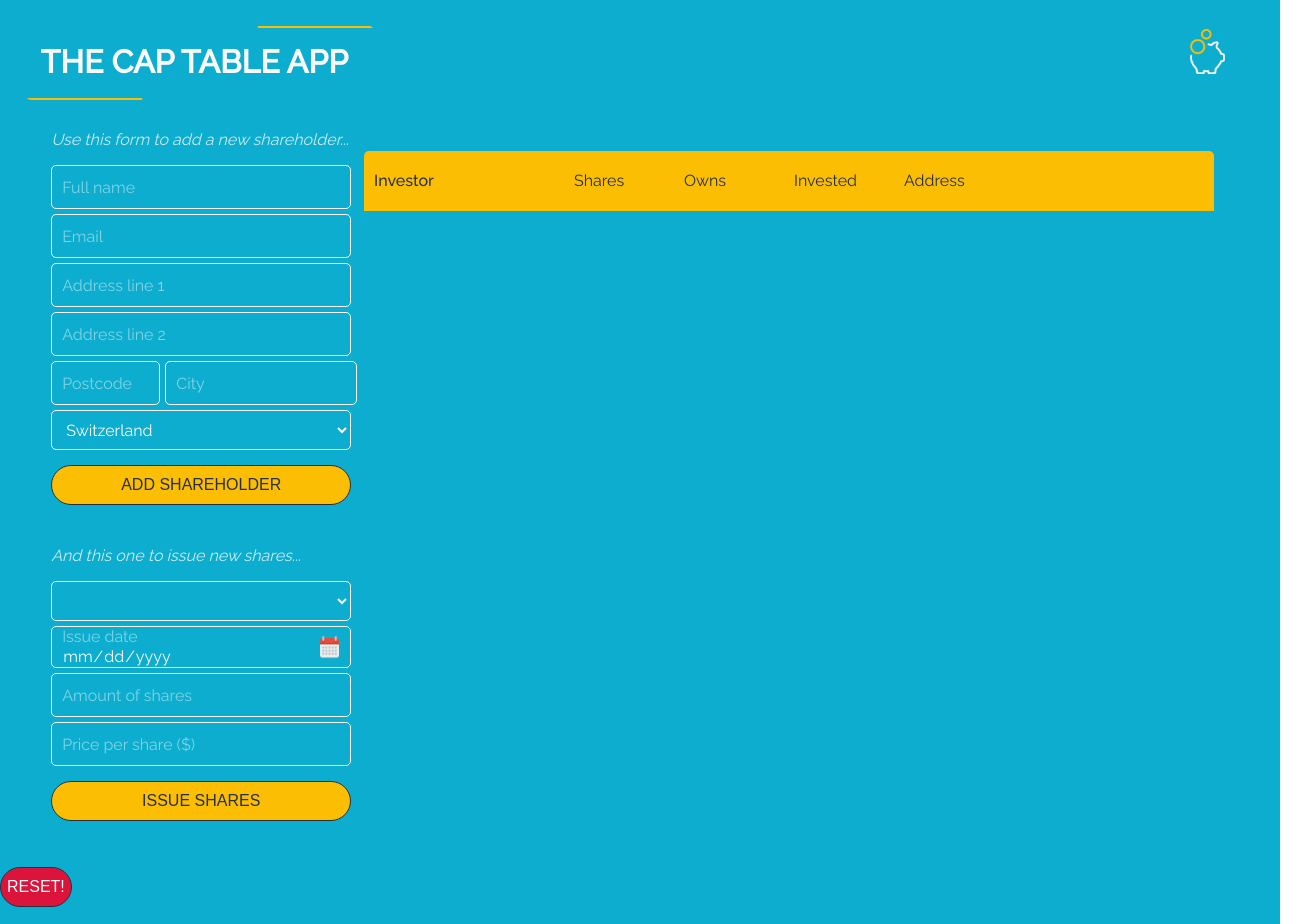
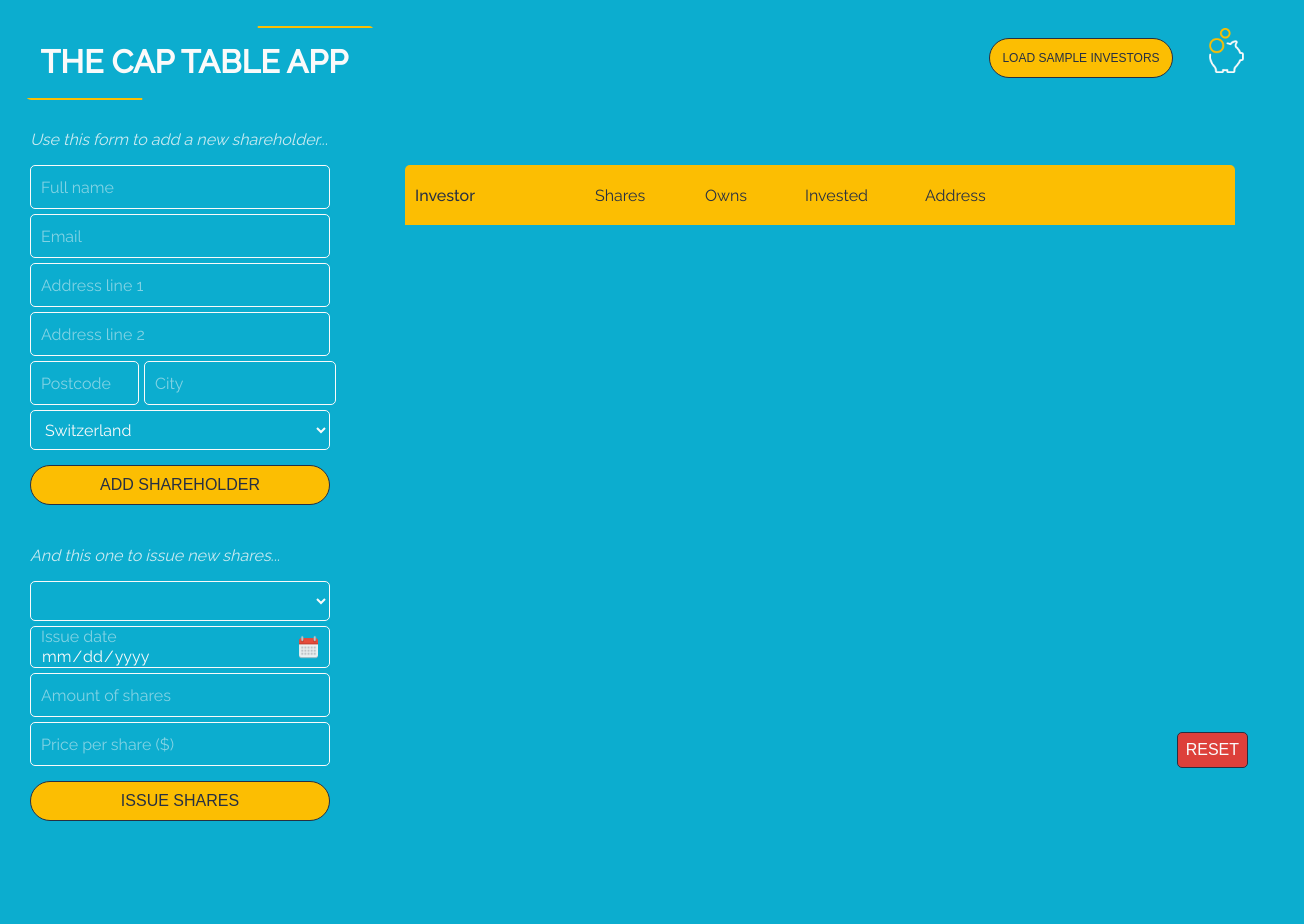
Before and after one commit to ovcOS/cap-table-react, a React (Create React App) app: page / in a window 1280 px wide. Shown: the top 924 px of the page, 1304 px wide, since content can reach past the window. After the commit the page ends 857 px from the top, so only its background shows below. Built offline with nearby package versions, Linux system fonts and the light colour scheme.

Commit message:
improve style, include samples

```diff
--- a/public/index.html
+++ b/public/index.html
@@ -3,8 +3,7 @@
   <head>
     <meta charset="utf-8" />
     <link rel="shortcut icon" href="%PUBLIC_URL%/favicon.ico" />
-    <link href="https://fonts.googleapis.com/css?family=Raleway:300,400,500" rel="stylesheet">
-    <meta
+    <link href="https://fonts.googleapis.com/css?family=Handlee|Raleway:400,500" rel="stylesheet">    <meta
       name="viewport"
       content="width=device-width, initial-scale=1, shrink-to-fit=no"
     />
--- a/src/components/App.jsx
+++ b/src/components/App.jsx
@@ -3,6 +3,7 @@ import AddShareholdersForm from './AddShareholdersForm'
 import IssueNewSharesForm from './IssueNewSharesForm';
 import CapTable from './CapTable';
 import Header from './Header';
+import samples from '../samples'
 
 class App extends React.Component {
   state = {
@@ -29,6 +30,12 @@ class App extends React.Component {
     this.setState({ shareholders });
   };
 
+  loadSamples = () => {
+    this.setState({ shareholders: samples.sampleInvestors })
+    setTimeout(500);
+    this.setState({ sharesIssues: samples.sampleIssues })
+  }
+
   issueNewShares = issue => {
     const sharesIssues = {...this.state.sharesIssues};
     sharesIssues[`issue${Date.now()}`] = issue;
@@ -45,7 +52,7 @@ class App extends React.Component {
   render() {
     return (
       <div className="background">
-      <Header />
+      <Header loadSamples={this.loadSamples} />
         <div className="menu">
           <div className="forms">
             <AddShareholdersForm addShareholder={this.addShareholder}/>
@@ -55,8 +62,7 @@ class App extends React.Component {
             <CapTable holderDetails={this.state.shareholders} issueDetails={this.state.sharesIssues} />
           </div>
         </div>
-        {}
-        <button className="button button-reset hover-shadow" onClick={this.startFromScratch}>RESET!</button>
+        <button className="button-reset hover-shadow" onClick={this.startFromScratch}>RESET</button>
       </div>
     );
   }
--- a/src/components/Header.jsx
+++ b/src/components/Header.jsx
@@ -1,7 +1,9 @@
 import React from 'react';
 import piggyBank from '../icons/piggyBank.png'
 
-const Header = () => (
+class Header extends React.Component {
+  render() {
+    return (
       <header className="app-header">
         <div className="header-box">
           <span></span>
@@ -12,8 +14,13 @@ const Header = () => (
             <h1>THE CAP TABLE APP</h1>
           </div>
         </div>
+        <div className="header-right">
+          <button onClick={this.props.loadSamples} className="button button-populate hover-shadow" >LOAD SAMPLE INVESTORS</button>
           <img src={piggyBank} className="piggy-bank" alt="/"/>
+        </div>
       </header>
     )
+  }
+}
 
 export default Header;
--- /dev/null
+++ b/src/css/buttons.css
@@ -0,0 +1,108 @@
+.button {
+  cursor: pointer;
+  height: 40px;
+  border-radius: 25px;
+  border: 1px solid #273043;
+  color: #273043;
+  font-size: 16px;
+  margin: 10px 0 20px 0;
+}
+
+.button:focus {
+  outline: none;
+}
+
+.button-add {
+  background-color: #FCBE02;
+}
+
+@keyframes hover {
+	50% {
+		transform: translateY(-3px);
+	}
+	100% {
+		transform: translateY(-6px);
+	}
+}
+
+@keyframes hover-shadow {
+	0% {
+		transform: translateY(6px);
+		opacity: .4;
+	}
+	50% {
+		transform: translateY(3px);
+		opacity: 1;
+	}
+	100% {
+		transform: translateY(6px);
+		opacity: .4;
+	}
+}
+
+.hover-shadow {
+	display: inline-block;
+	position: relative;
+	transition-duration: .3s;
+  transition-property: transform;
+}
+
+.hover-shadow:before {
+  pointer-events: none;
+  position: absolute;
+  z-index: -1;
+  content: '';
+  top: 100%;
+  left: 5%;
+  height: 10px;
+  width: 90%;
+  opacity: 0;
+  background: radial-gradient(ellipse at center, rgba(0,0,0,.35) 0%,rgba(0,0,0,0) 80%);
+  transition-duration: .3s;
+  transition-property: transform opacity;
+}
+
+.hover-shadow:hover {
+  transform: translateY(-6px);
+  animation-name: hover;
+  animation-duration: 1.5s;
+  animation-delay: .3s;
+  animation-timing-function: linear;
+  animation-iteration-count: infinite;
+  animation-direction: alternate;
+}
+
+.hover-shadow:hover:before {
+  opacity: .4;
+  transform: translateY(6px);
+  animation-name: hover-shadow;
+  animation-duration: 1.5s;
+  animation-delay: .3s;
+  animation-timing-function: linear;
+  animation-iteration-count: infinite;
+  animation-direction: alternate;
+}
+
+.button-populate {
+  background-color: #FCBE02;
+  font-size: 12px;
+  padding: 0 1em;
+}
+
+.button-reset {
+  background-color:#DD403A;
+  color: #FAFAFA;
+  position: absolute;
+  bottom: 2em;
+  right: 2em;
+  padding: 0.5em;
+  margin: 0;
+  border: 1px solid #273043;
+  font-size: 16px;
+  border-radius: 5px;
+  cursor: pointer;
+}
+
+.button-reset:focus {
+  outline: none;
+}
--- a/src/css/capTable.css
+++ b/src/css/capTable.css
@@ -22,19 +22,21 @@ th, td {
   padding: 10px;
 }
 
+td {
+  height: 65px;
+}
 
 .cap-table {
   width: 70vw;
   display: flex;
-  justify-content: flex-start;
-  padding: 2% 7% 2% 1%;
+  justify-content: center;
+  padding: 2.5em;
 }
 
 .cap-table-enter {
   transform: translateY(100%);
   transition: 1s;
   padding: 0 !important;
-  height: 75px;
   opacity: 0;
 }
 
@@ -47,14 +49,12 @@ th, td {
 .cap-table-enter-done {
   border-bottom: 1px solid #FCBE02;
   font-weight: 400;
-  height: 75px;
 }
 
 .cap-table-exit {
   transform: translateX(0);
   transition: 1s;
   padding: 10px !important;
-  height: 75px;
   opacity: 1;
 }
 
@@ -73,7 +73,7 @@ tr:nth-child(2n) {
 }
 
 .table-columns td:nth-child(1), .table-columns th:nth-child(1) {
-  min-width: 180px;
+  min-width: 160px;
   font-weight: 500;
 }
 
@@ -82,13 +82,34 @@ tr:nth-child(2n) {
 }
 
 .table-columns td:nth-child(3), .table-columns th:nth-child(3) {
-  min-width: 90px;
+  min-width: 80px;
 }
 
 .table-columns td:nth-child(4), .table-columns th:nth-child(4) {
-  min-width: 90px;
+  min-width: 100px;
 }
 
 .table-columns td:nth-child(5), .table-columns th:nth-child(5) {
   min-width: 300px;
 }
+
+.count-enter {
+  transition: 3s;
+  opacity: 0.3;
+}
+
+.count-enter-active {
+  opacity: 1;
+}
+
+.count-exit {
+  transition: 3s;
+  opacity: 1;
+  position: absolute;
+  left: 0;
+  bottom: 0;
+}
+
+.count-exit-active {
+  opacity: 0;
+}
--- a/src/css/global.css
+++ b/src/css/global.css
@@ -7,6 +7,7 @@ body {
   -moz-osx-font-smoothing: grayscale;
   color: #FAFAFA;
   text-align: left;
+  background-color: #0CADCF;
 }
 
 input, select, option {
@@ -59,7 +60,6 @@ input[type="date"]:valid:before {
 }
 
 .background {
-  background-color: #0CADCF;
   min-height: 100vh;
   height: 100%;
 }
@@ -72,8 +72,7 @@ input[type="date"]:valid:before {
   width: 30vw;
   display: flex;
   flex-direction: column;
-  align-items: flex-start;
-  padding-left: 4%;
+  align-items: center;
 }
 
 .form-info {
@@ -94,101 +93,9 @@ input[type="date"]:valid:before {
   display:flex;
 }
 
-.button {
-  cursor: pointer;
-  height: 40px;
-  background-color: transparent;
-  border-radius: 25px;
-  border: 1px solid #273043;
-  color: #273043;
-  font-size: 16px;
-  margin: 10px 0 20px 0;
-}
-
-.button:focus {
-  outline: none;
-}
-
-.button-add {
-  background-color: #FCBE02;
-}
-
-.button-reset {
-  background-color: crimson;
-  color: #FAFAFA;
-}
-
-@keyframes hover {
-	50% {
-		transform: translateY(-3px);
-	}
-	100% {
-		transform: translateY(-6px);
-	}
-}
-
-@keyframes hover-shadow {
-	0% {
-		transform: translateY(6px);
-		opacity: .4;
-	}
-	50% {
-		transform: translateY(3px);
-		opacity: 1;
-	}
-	100% {
-		transform: translateY(6px);
-		opacity: .4;
-	}
-}
-
-.hover-shadow {
-	display: inline-block;
-	position: relative;
-	transition-duration: .3s;
-  transition-property: transform;
-}
-
-.hover-shadow:before {
-  pointer-events: none;
-  position: absolute;
-  z-index: -1;
-  content: '';
-  top: 100%;
-  left: 5%;
-  height: 10px;
-  width: 90%;
-  opacity: 0;
-  background: radial-gradient(ellipse at center, rgba(0,0,0,.35) 0%,rgba(0,0,0,0) 80%);
-  transition-duration: .3s;
-  transition-property: transform opacity;
-}
-
-.hover-shadow:hover {
-  transform: translateY(-6px);
-  animation-name: hover;
-  animation-duration: 1.5s;
-  animation-delay: .3s;
-  animation-timing-function: linear;
-  animation-iteration-count: infinite;
-  animation-direction: alternate;
-}
-
-.hover-shadow:hover:before {
-  opacity: .4;
-  transform: translateY(6px);
-  animation-name: hover-shadow;
-  animation-duration: 1.5s;
-  animation-delay: .3s;
-  animation-timing-function: linear;
-  animation-iteration-count: infinite;
-  animation-direction: alternate;
-}
-
-
 /* Palette:
 ledgy-blue: #0CADCF
 daring-yellow: #FCBE02
 dark-gray: #273043
-light-black: #171A21
-snow-white: #FAFAFA */
+snow-white: #FAFAFA
+danger-red: #FE3E23 */
--- a/src/css/header.css
+++ b/src/css/header.css
@@ -90,6 +90,12 @@
   margin: 2px 0 0 0;
 }
 
+.header-right {
+  display: flex;
+  justify-content: space-between;
+  min-width: 265px;
+}
+
 .piggy-bank {
   height: 45px;
   padding-bottom: 22px;
--- a/src/index.js
+++ b/src/index.js
@@ -1,6 +1,7 @@
 import React from 'react';
 import ReactDOM from 'react-dom';
 import './css/global.css';
+import './css/buttons.css';
 import './css/header.css';
 import './css/capTable.css';
 import App from './components/App';
--- /dev/null
+++ b/src/samples.js
@@ -0,0 +1,100 @@
+const samples = {
+  sampleInvestors: {
+    investor1 : {
+      _id: 'id1',
+      name: "Elon Must",
+      email: "teslainarocket@falcon.com",
+      address: {
+        line1: "Rocket Rd",
+        line2:"",
+        postcode: 90250,
+        city: "Hawthorne, CA",
+        country: "US"
+      }
+    },
+    investor2 : {
+      _id: 'id2',
+      name: "Michelle O'bima",
+      email: "gotguns@bama.com",
+      address: {
+        line1: "245 Fourth Ave",
+        line2:"",
+        postcode: 34250,
+        city: "Windsor, ON",
+        country: "CA"
+      }
+    },
+    investor3 : {
+      _id: 'id3',
+      name: "Jeffy Besos",
+      email: "biggestjungle@earth.io",
+      address: {
+        line1: "Palmeira Blvd 792",
+        line2:"",
+        postcode: 5223,
+        city: "Manaus",
+        country: "BR"
+      }
+    },
+    investor4 : {
+      _id: 'id4',
+      name: "Walter Black",
+      email: "letscook@jessie.global",
+      address: {
+        line1: "4 Maple St",
+        line2:"",
+        postcode: 52250,
+        city: "Albuquerque, NM",
+        country: "US"
+      }
+    },
+    investor5 : {
+      _id: 'id5',
+      name: "Peter Prank",
+      email: "gottheweb@google.com",
+      address: {
+        line1: "Zweierstrasse 100",
+        line2:"",
+        postcode: 8003,
+        city: "Zürich",
+        country: "CH"
+      }
+    }
+  },
+
+  sampleIssues: {
+    issue1: {
+      shareholderId: 'id1',
+      date: new Date(),
+      amount: 600000,
+      pricePerShare: 150,
+    },
+    issue2: {
+      shareholderId: 'id2',
+      date: new Date(),
+      amount: 80000,
+      pricePerShare: 270,
+    },
+    issue3: {
+      shareholderId: 'id3',
+      date: new Date(),
+      amount: 900000,
+      pricePerShare: 120,
+    },
+    issue4: {
+      shareholderId: 'id4',
+      date: new Date(),
+      amount: 100000,
+      pricePerShare: 90,
+    },
+    issue5: {
+      shareholderId: 'id5',
+      date: new Date(),
+      amount: 60000,
+      pricePerShare: 100,
+    },
+  }
+}
+
+
+export default samples;
```
Also changed, not shown: src/components/CapTable.jsx (+29 -4 lines). Lines whose indentation alone changed are shown as unchanged.
